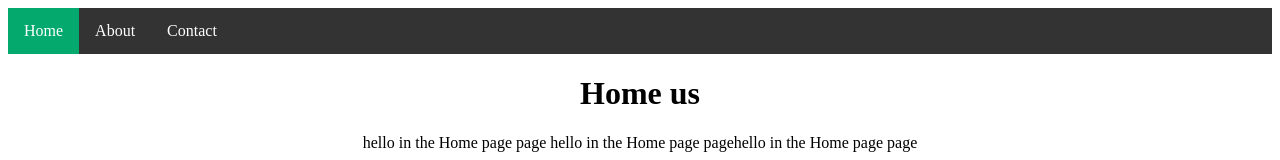
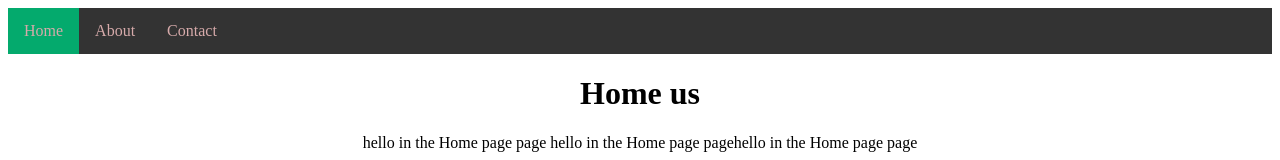
Before and after one commit to Ramijawadi/test-ReactRouter-v6-, a React (Create React App) app: page / in a window 1280 px wide. Shown: the top 160 px of the page. Built offline with nearby package versions, Linux system fonts and the light colour scheme.

Commit message:
change font color

```diff
--- a/src/index.css
+++ b/src/index.css
@@ -12,7 +12,7 @@ li {
 
 li a {
   display: block;
-  color: white;
+  color: rgb(214, 170, 170);
   text-align: center;
   padding: 14px 16px;
   text-decoration: none;
```
